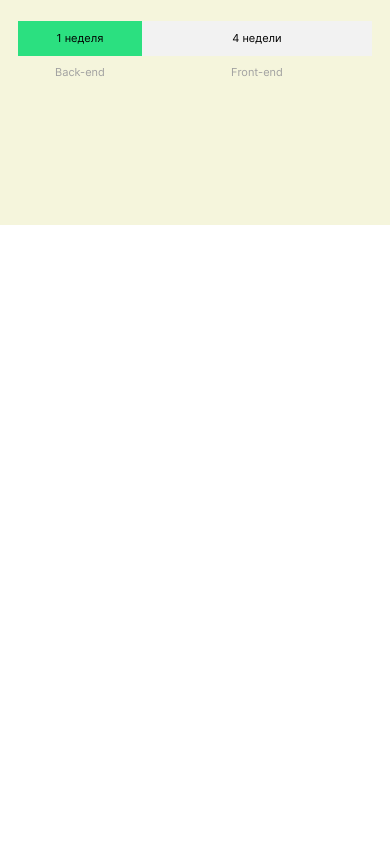
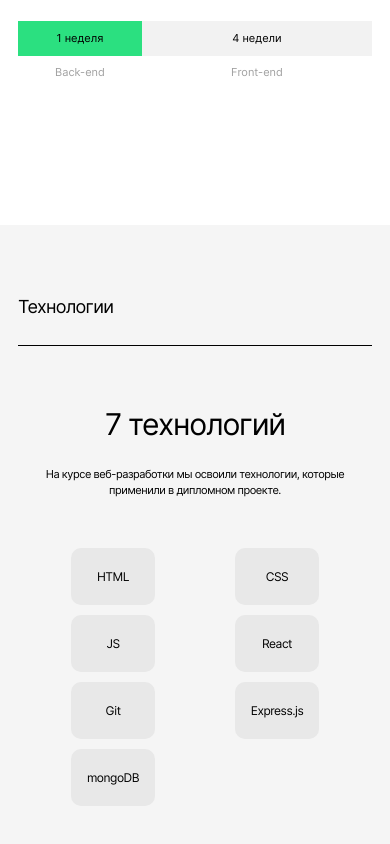
Before and after one commit to NikKZN/movies-explorer-frontend, a React (Create React App) app: page / in a window 390 px wide. Shown: the part 1120-1964 px from the top of the page. Before the commit the page ends 1345 px from the top, so only its background shows below. Built offline with nearby package versions, Linux system fonts and the light colour scheme.

Commit message:
feat: add Techs

```diff
--- a/src/components/AboutProject/AboutProject.css
+++ b/src/components/AboutProject/AboutProject.css
@@ -48,7 +48,8 @@
   margin-top: 110px;
 }
 
-.about-project__back-end, .about-project__front-end {
+.about-project__back-end,
+.about-project__front-end {
   text-align: center;
   padding: 10px 0;
   margin: 0;
@@ -59,20 +60,21 @@
 
 .about-project__back-end {
   width: 20%;
-  background: #2BE080;
+  background: #2be080;
 }
 
 .about-project__front-end {
   width: 80%;
-  background: #F2F2F2;
+  background: #f2f2f2;
 }
 
-.about-project__back-end-text, .about-project__front-end-text {
+.about-project__back-end-text,
+.about-project__front-end-text {
   font-weight: 500;
   font-size: 14px;
   line-height: 17px;
   text-align: center;
-  color: #A0A0A0;
+  color: #a0a0a0;
   padding-top: 13px;
 }
 
@@ -102,7 +104,7 @@
   .about-project__text {
     font-size: 12px;
     line-height: 18px;
-   margin-top: 22px;
+    margin-top: 22px;
   }
 
   .about-project__period {
@@ -116,7 +118,6 @@
   .about-project__front-end {
     width: 79%;
   }
-
 
   .about-project__back-end-text {
     width: 21%;
@@ -166,7 +167,8 @@
     margin-top: 60px;
   }
 
-  .about-project__back-end, .about-project__front-end {
+  .about-project__back-end,
+  .about-project__front-end {
     padding: 11px 0;
     font-size: 11px;
     line-height: 13px;
@@ -180,7 +182,8 @@
     width: 65%;
   }
 
-  .about-project__back-end-text, .about-project__front-end-text {
+  .about-project__back-end-text,
+  .about-project__front-end-text {
     font-weight: 400;
     font-size: 11px;
     line-height: 13px;
@@ -194,6 +197,4 @@
   .about-project__front-end-text {
     width: 65%;
   }
-
-
 }
--- a/src/components/App/App.css
+++ b/src/components/App/App.css
@@ -4,5 +4,5 @@
   margin: 0 auto;
   font-family: 'Inter', Arial, sans-serif;
   text-rendering: optimizeLegibility;
-  background-color: beige;
+  background-color: #fff;
 }
--- a/src/components/Main/Main.js
+++ b/src/components/Main/Main.js
@@ -3,6 +3,7 @@ import './Main.css';
 import Header from '../Header/Header';
 import Promo from '../Promo/Promo';
 import AboutProject from '../AboutProject/AboutProject';
+import Techs from '../Techs/Techs';
 
 function Main() {
   return (
@@ -10,6 +11,7 @@ function Main() {
       <Header />
       <Promo />
       <AboutProject />
+      <Techs />
     </>
   )
 }
--- a/src/components/Techs/Techs.css
+++ b/src/components/Techs/Techs.css
@@ -0,0 +1,136 @@
+.techs {
+  min-height: 625px;
+  background: #f5f5f5;
+  display: flex;
+  flex-direction: column;
+  align-items: center;
+  padding: 0 70px;
+}
+
+.techs__title {
+  font-weight: 400;
+  font-size: 22px;
+  line-height: 27px;
+  letter-spacing: -0.04em;
+  width: 100%;
+  border-bottom: 1px solid #000000;
+  padding: 101px 0 22px 0;
+  margin: 0;
+  align-self: flex-start;
+}
+
+.techs__content {
+  display: flex;
+  flex-direction: column;
+  align-items: center;
+}
+
+.techs__subtitle {
+  font-weight: 400;
+  font-size: 50px;
+  line-height: 58px;
+  text-align: center;
+  letter-spacing: -0.04em;
+  margin: 90px 0 0;
+}
+
+.techs__text {
+  font-weight: 400;
+  font-size: 14px;
+  line-height: 20px;
+  text-align: center;
+  letter-spacing: -0.04em;
+  max-width: 460px;
+  margin: 26px 0 0;
+}
+
+.techs__list {
+  list-style-type: none;
+  display: flex;
+  flex-wrap: wrap;
+  width: 700px;
+  justify-content: space-between;
+  padding: 0;
+  margin: 93px 0 0;
+}
+
+.techs__item {
+  font-weight: 400;
+  font-size: 14px;
+  line-height: 17px;
+  text-align: center;
+  letter-spacing: -0.04em;
+  width: 90px;
+  border-radius: 10px;
+  background: #e8e8e8;
+  text-align: center;
+  padding: 23px 0;
+  margin: 5px;
+}
+
+@media screen and (max-width: 820px) {
+  .techs {
+    min-height: 567px;
+    padding: 0 50px;
+  }
+
+  .techs__title {
+    padding-top: 91px;
+  }
+
+  .techs__subtitle {
+    margin-top: 80px;
+  }
+
+  .techs__text {
+    font-size: 12px;
+    line-height: 18px;
+    margin-top: 22px;
+  }
+
+  .techs__list {
+    width: calc(100% - 10px);
+    margin-top: 78px;
+  }
+
+  .techs__item {
+    font-size: 12px;
+    line-height: 15px;
+    width: 84px;
+    padding: 21px 0;
+  }
+}
+
+@media screen and (max-width: 450px) {
+  .techs {
+    min-height: 651px;
+    padding: 0 18px;
+  }
+
+  .techs__title {
+    padding: 71px 0 27px;
+    font-size: 18px;
+    line-height: 22px;
+  }
+
+  .techs__subtitle {
+    margin-top: 60px;
+    font-size: 30px;
+    line-height: 36px;
+  }
+
+  .techs__text {
+    font-size: 11px;
+    line-height: 16px;
+    margin-top: 24px;
+  }
+
+  .techs__list {
+    width: calc(100% - 96px);
+    margin-top: 45px;
+  }
+
+  .techs__item {
+    padding: 21px 0;
+  }
+}
--- a/src/components/Techs/Techs.js
+++ b/src/components/Techs/Techs.js
@@ -0,0 +1,29 @@
+import "./Techs.css";
+
+function Techs() {
+  return (
+    <>
+      <div className="main__techs techs">
+        <h2 className="techs__title">Технологии</h2>
+        <div className="techs__content">
+          <h3 className="techs__subtitle">7 технологий</h3>
+          <p className="techs__text">
+            На курсе веб-разработки мы освоили технологии, которые применили в
+            дипломном проекте.
+          </p>
+        </div>
+        <ul className="techs__list">
+          <li className="techs__item">HTML</li>
+          <li className="techs__item">CSS</li>
+          <li className="techs__item">JS</li>
+          <li className="techs__item">React</li>
+          <li className="techs__item">Git</li>
+          <li className="techs__item">Express.js</li>
+          <li className="techs__item">mongoDB</li>
+        </ul>
+      </div>
+    </>
+  );
+}
+
+export default Techs;
```
